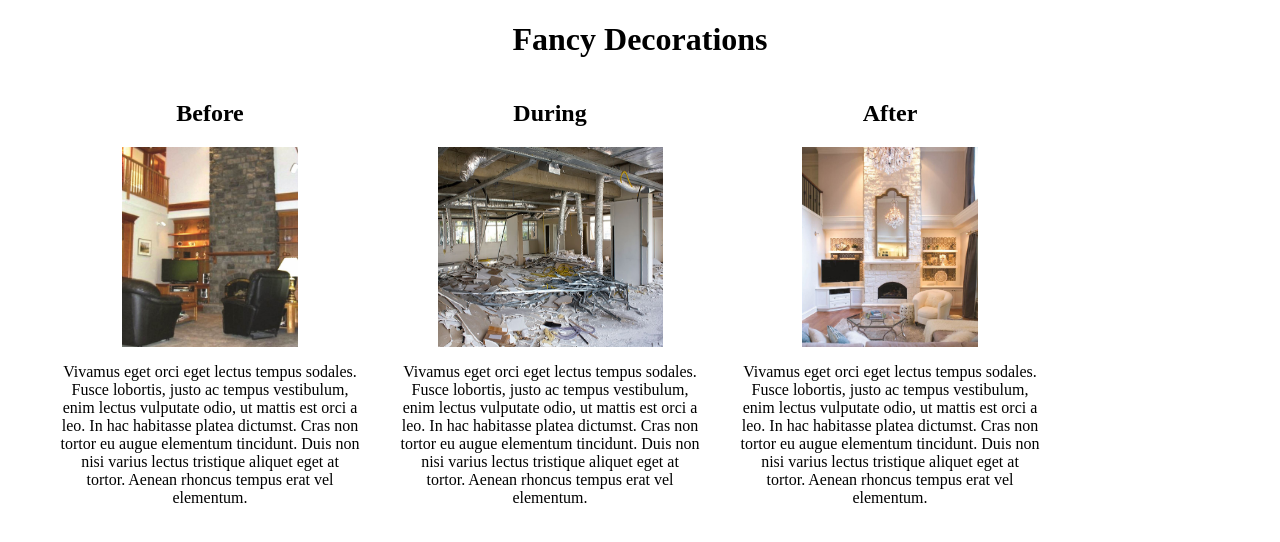
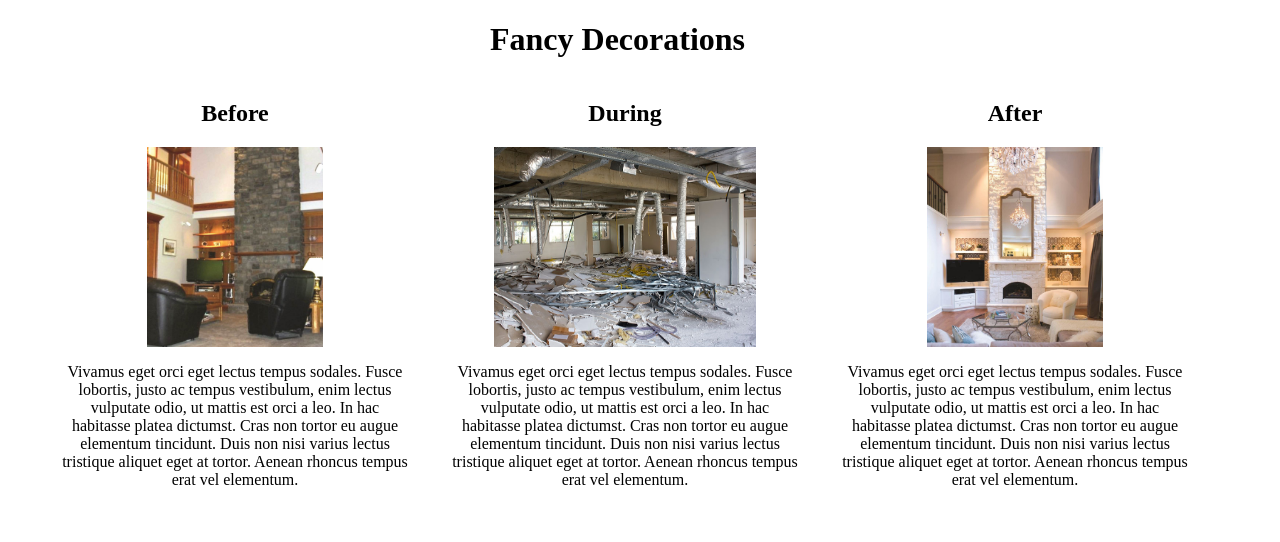
Before and after one commit to jaredspecjr/int-decorator, a plain HTML site: page index.html in a window 1280 px wide. Drawn offline with Linux system fonts and the light colour scheme.

Commit message:
move h1 to the center of the container

```diff
--- a/css/style.css
+++ b/css/style.css
@@ -1,15 +1,15 @@
 .container {
   width: 1200px;
   margin: 0 auto;
+  text-align: center;
 }
 
 h1 {
-  text-align: center;
+  margin-right: 45px;
 }
 
 .column {
-  text-align: center;
-  width: 300px;
+  width: 350px;
   float: left;
   margin: 0 20px;
 }
--- a/index.html
+++ b/index.html
@@ -6,8 +6,8 @@
     <title>Interior Decoration</title>
   </head>
   <body>
-    <h1>Fancy Decorations</h1>
     <div class="container">
+      <h1>Fancy Decorations</h1>
       <div class="column">
         <h2>Before</h2>
         <img src="img/before.jpg" alt="image of room before the redesign">
```
